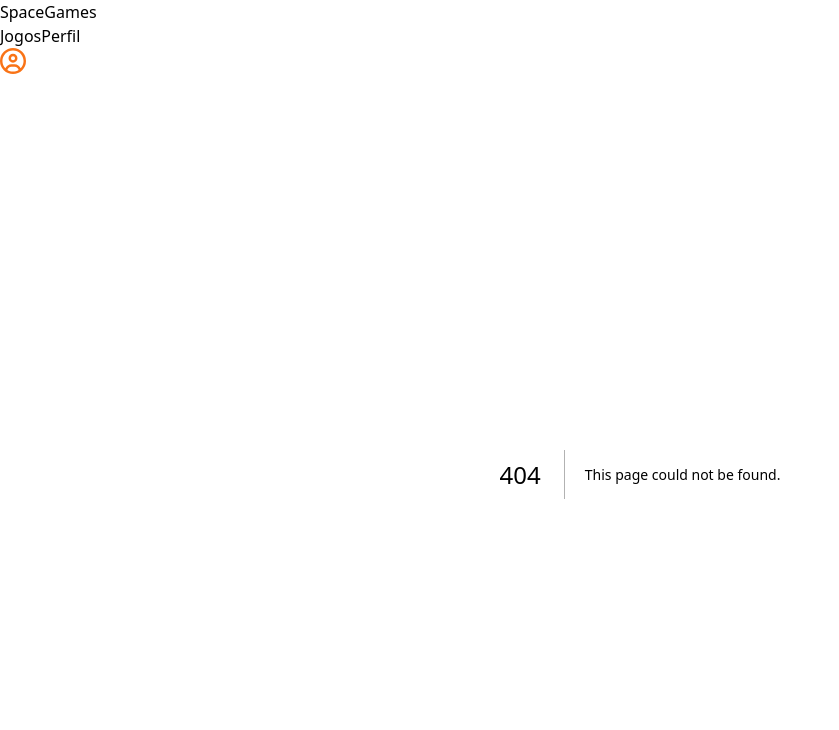
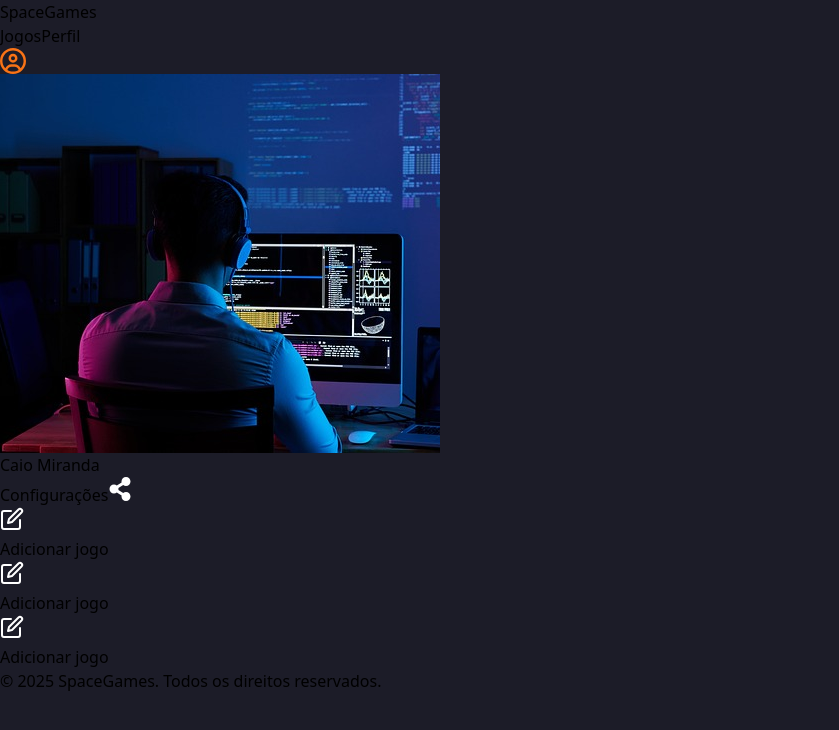
Before and after one commit to CaioMiranda12/spacegames, a Next.js app: page /profile in a window 1280 px wide. Before the commit this address had no page. Shown: the top 730 px of the page, without its empty margins (0-839 px from the left). Built offline with nearby package versions, Linux system fonts and the light colour scheme.

Commit message:
create profile page

```diff
--- a/src/app/game/search/[title]/page.tsx
+++ b/src/app/game/search/[title]/page.tsx
@@ -29,7 +29,7 @@ export default async function Search({
 
                 <h1 className='text-white font-bold text-lg'>Veja o que encontramos na nossa base...</h1>
 
-                <section className='grid gap-7 sm:grid-cols-2 md:grid-cols-3 lg:grid-cols-4'>
+                <section className='grid gap-7 sm:grid-cols-2 md:grid-cols-3 lg:grid-cols-4 mt-5'>
                    {games && games.map(item => (
                     <GameCard key={item.id} data={item} />
                    ))}
--- a/src/app/globals.css
+++ b/src/app/globals.css
@@ -3,5 +3,5 @@
 @tailwind utilities;
 
 body {
-    background-color: #000;
+    background-color: #1C1C28;
 }
--- a/src/app/layout.tsx
+++ b/src/app/layout.tsx
@@ -1,7 +1,7 @@
 import type { Metadata } from "next";
 import { Geist, Geist_Mono } from "next/font/google";
 import "./globals.css";
-import { Header } from "@/components";
+import { Header, Footer } from "@/components";
 
 const geistSans = Geist({
   variable: "--font-geist-sans",
@@ -44,6 +44,7 @@ export default function RootLayout({
       >
         <Header />
         {children}
+        <Footer />
       </body>
     </html>
   );
--- /dev/null
+++ b/src/app/profile/components/favorite/index.tsx
@@ -0,0 +1,56 @@
+'use client'
+import { useState } from "react";
+import { FiEdit, FiX } from "react-icons/fi";
+
+export function FavoriteCard(){
+    const [input, setInput] = useState('');
+    const [showInput, setShowInput] = useState(false)
+    const [gameName, setGameName] = useState('')
+
+    function handleButton(){
+        setShowInput(!showInput)
+
+        if(input !== ''){
+            setGameName(input)
+        }
+
+        setInput('')
+    }
+
+    return (
+        <div className="w-full bg-orange-700 p-4 h-44 text-white rounded-lg flex justify-between flex-col">
+            {showInput ? (
+                <div className="flex items-center justify-center gap-3">
+                    <input
+                        className="w-full rounded-md h-8 text-black px-2"
+                        type="text"
+                        value={input}
+                        onChange={(event) => setInput(event.target.value)}
+                    />
+                    <button onClick={handleButton}>
+                        <FiX size={24} color="#fff" />
+                    </button>
+                </div>
+            ) : (
+                <button
+                    className="self-start hover:scale-110 duration-200 transition-all"
+                    onClick={handleButton}
+                >
+                    <FiEdit size={24} color="#fff" />
+                </button>
+            )}
+
+
+            {gameName && (
+                <div>
+                    <span className="text-white">Jogo favorito:</span>
+                    <p className="font-bold text-white">{gameName}</p>
+                </div>
+            )}
+
+            {!gameName && (
+                <p className="font-bold text-white">Adicionar jogo</p>
+            )}
+        </div>
+    )
+}
--- /dev/null
+++ b/src/app/profile/page.tsx
@@ -0,0 +1,56 @@
+import Image from "next/image";
+import userImg from "@/app/../../public/user.png"
+import { FaShareAlt } from "react-icons/fa";
+import { Container } from "@/components/container";
+import { FavoriteCard } from "./components/favorite";
+import { Metadata } from "next";
+
+export const metadata: Metadata = {
+    title: "Meu perfil - SpaceGames sua plataforma de jogos!",
+    description: "Perfil do usuário"
+}
+
+
+export default function Profile() {
+    return (
+        <main className="w-full text-white">
+            <Container>
+                <section
+                    className="mt-8 mb-6 flex flex-col items-center justify-between relative gap-3 sm:flex-row"
+                >
+                    <div className="w-full flex items-center gap-4 text-lg flex-col sm:flex-row justify-center sm:justify-normal">
+                        <Image
+                            className="rounded-full w-56 h-56 object-cover"
+                            src={userImg}
+                            alt="imagem perfil do usuário"
+                        />
+                        <h1 className="font-bold text-2xl">Caio Miranda</h1>
+                    </div>
+
+                    <div className="sm:absolute top-0 right-0 flex gap-3 items-center justify-center mt-2">
+                        <button className="bg-gray-700 px-4 py-3 rounded-lg text-white">
+                            Configurações
+                        </button>
+                        <button className="bg-gray-700 px-4 py-3 rounded-lg">
+                            <FaShareAlt size={24} color="#fff" />
+                        </button>
+                    </div>
+                </section>
+
+                <section className="flex flex-wrap gap-5 flex-col md:flex-row">
+                    <div className="flex-grow flex-wrap">
+                        <FavoriteCard />
+                    </div>
+
+                    <div className="flex-grow flex-wrap">
+                        <FavoriteCard />
+                    </div>
+
+                    <div className="flex-grow flex-wrap">
+                        <FavoriteCard />
+                    </div>
+                </section>
+            </Container>
+        </main>
+    )
+}
--- /dev/null
+++ b/src/components/footer/index.tsx
@@ -0,0 +1,12 @@
+
+
+
+export function Footer(){
+    return (
+        <footer className="w-full mt-16 h-36 border-orange-400 border-t-2 bg-[#1C1C28]">
+             <div className="text-white w-full h-36 flex justify-center items-center">
+                <p className="text-sm sm:text-xl text-center">&copy; 2025 SpaceGames. Todos os direitos reservados.</p>
+            </div>
+        </footer>
+    )
+}
--- a/src/components/header/index.tsx
+++ b/src/components/header/index.tsx
@@ -1,14 +1,11 @@
-import Image from "next/image";
 import Link from "next/link";
-
-import LogoImg from '@/../public/logo.svg'
 
 import { FaRegCircleUser } from "react-icons/fa6";
 
 
 export function Header(){
     return (
-        <header className="w-full h-28 text-white px-2 bg-black">
+        <header className="w-full h-28 text-white px-2 bg-[#1C1C28]">
             <div className="max-w-screen-xl mx-auto flex justify-center sm:justify-between items-center h-28 ">
                 <nav className="flex items-center justify-center gap-6">
                     <Link href='/'>
--- a/src/components/index.ts
+++ b/src/components/index.ts
@@ -2,3 +2,4 @@ export * from './container'
 export * from './header'
 export * from './input'
 export * from './GameCard'
+export * from './footer'
```
